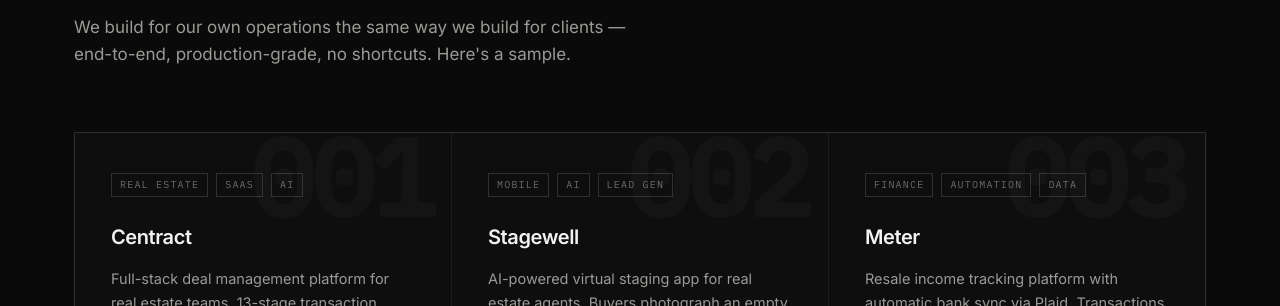
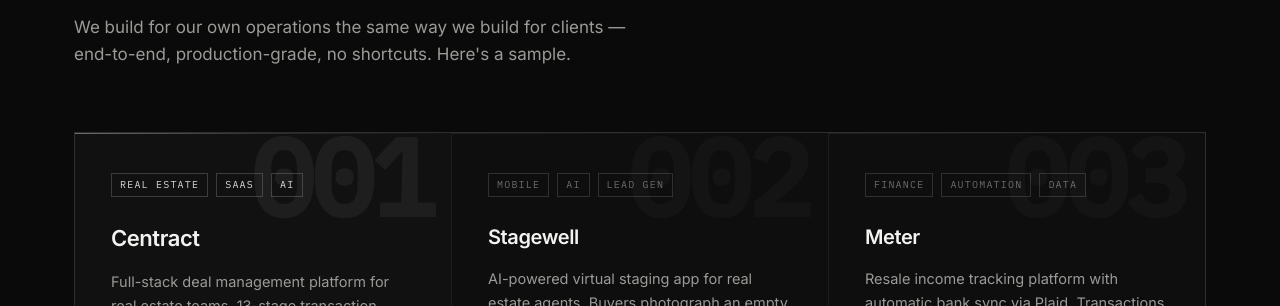
Before and after one commit to pykled/insert-landing, a website: page index.html in a window 1280 px wide. Shown: the part 4605-4911 px from the top of the page. Drawn offline with Linux system fonts and the light colour scheme; no server answers; a script that the page names is missing.

Commit message:
Work cards: featured treatment + top gradient accents for visual hierarchy

```diff
--- a/index.html
+++ b/index.html
@@ -481,9 +481,28 @@
     padding: 40px 36px;
     display: flex;
     flex-direction: column;
+    position: relative;
+    overflow: hidden;
     transition: background 0.25s ease;
   }
+  .work-card::before {
+    content: "";
+    position: absolute;
+    top: 0; left: 0; right: 0;
+    height: 1px;
+    background: linear-gradient(90deg, rgba(255,255,255,0.08), transparent 70%);
+    pointer-events: none;
+  }
   .work-card:hover { background: var(--bg-raised); }
+  .work-card.featured {
+    background: #111111;
+  }
+  .work-card.featured::before {
+    background: linear-gradient(90deg, rgba(255,255,255,0.38), rgba(255,255,255,0.12) 50%, transparent);
+    height: 1px;
+  }
+  .work-card.featured .work-num { color: rgba(255,255,255,0.055); }
+  .work-card.featured h3 { font-size: 22px; }
   .work-tags {
     display: flex;
     gap: 8px;
@@ -499,7 +518,10 @@
     border: 1px solid var(--line-strong);
     padding: 3px 8px;
   }
-  .work-card { position: relative; overflow: hidden; }
+  .work-card.featured .work-tag {
+    color: var(--accent);
+    border-color: rgba(255,255,255,0.18);
+  }
   .work-num {
     position: absolute;
     top: -10px;
@@ -958,7 +980,7 @@
       <p class="section-sub reveal">We build for our own operations the same way we build for clients — end-to-end, production-grade, no shortcuts. Here's a sample.</p>
 
       <div class="work-grid">
-        <div class="work-card reveal">
+        <div class="work-card featured reveal">
           <span class="work-num">001</span>
           <div class="work-tags">
             <span class="work-tag">Real Estate</span>
```
